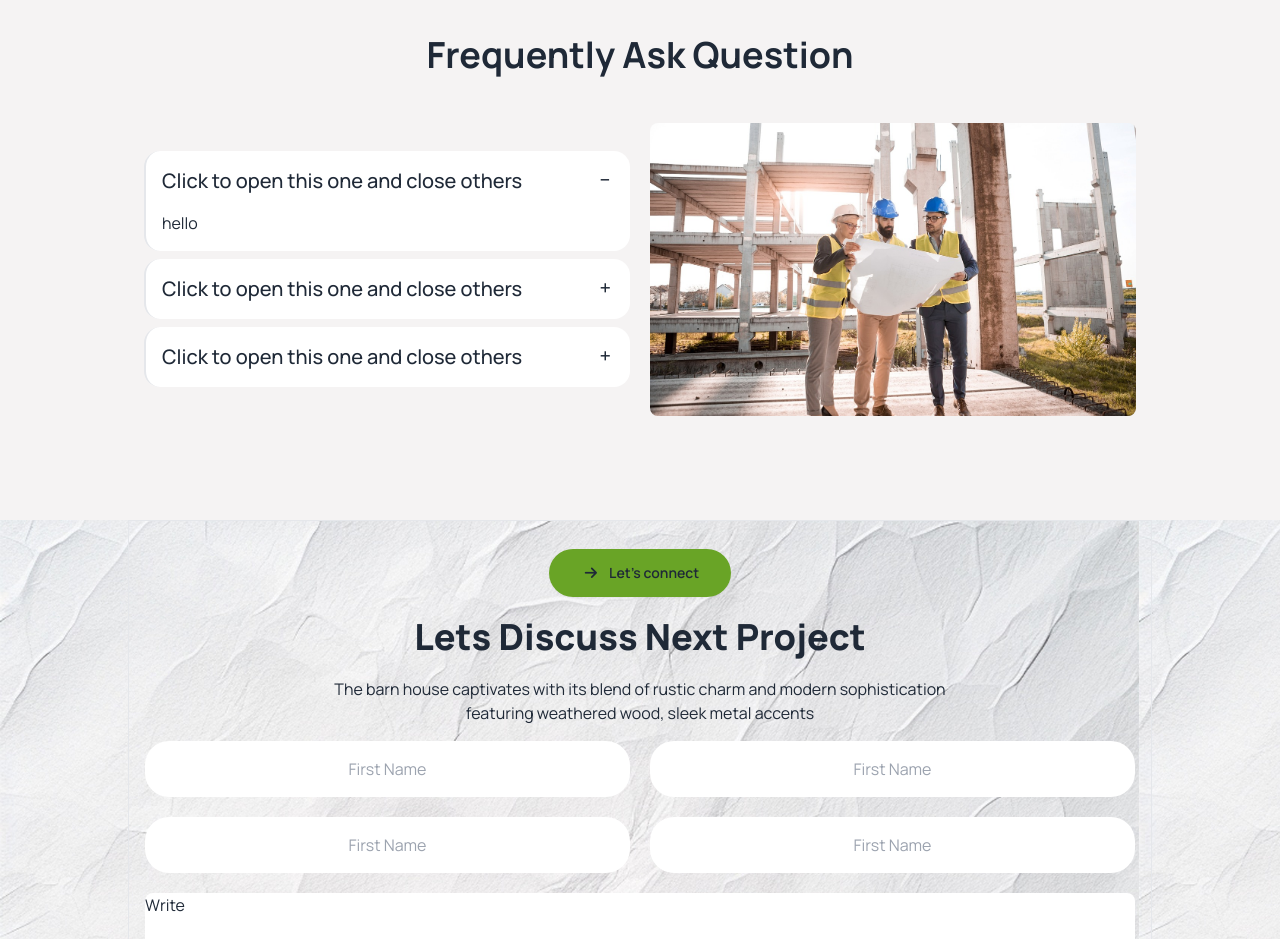
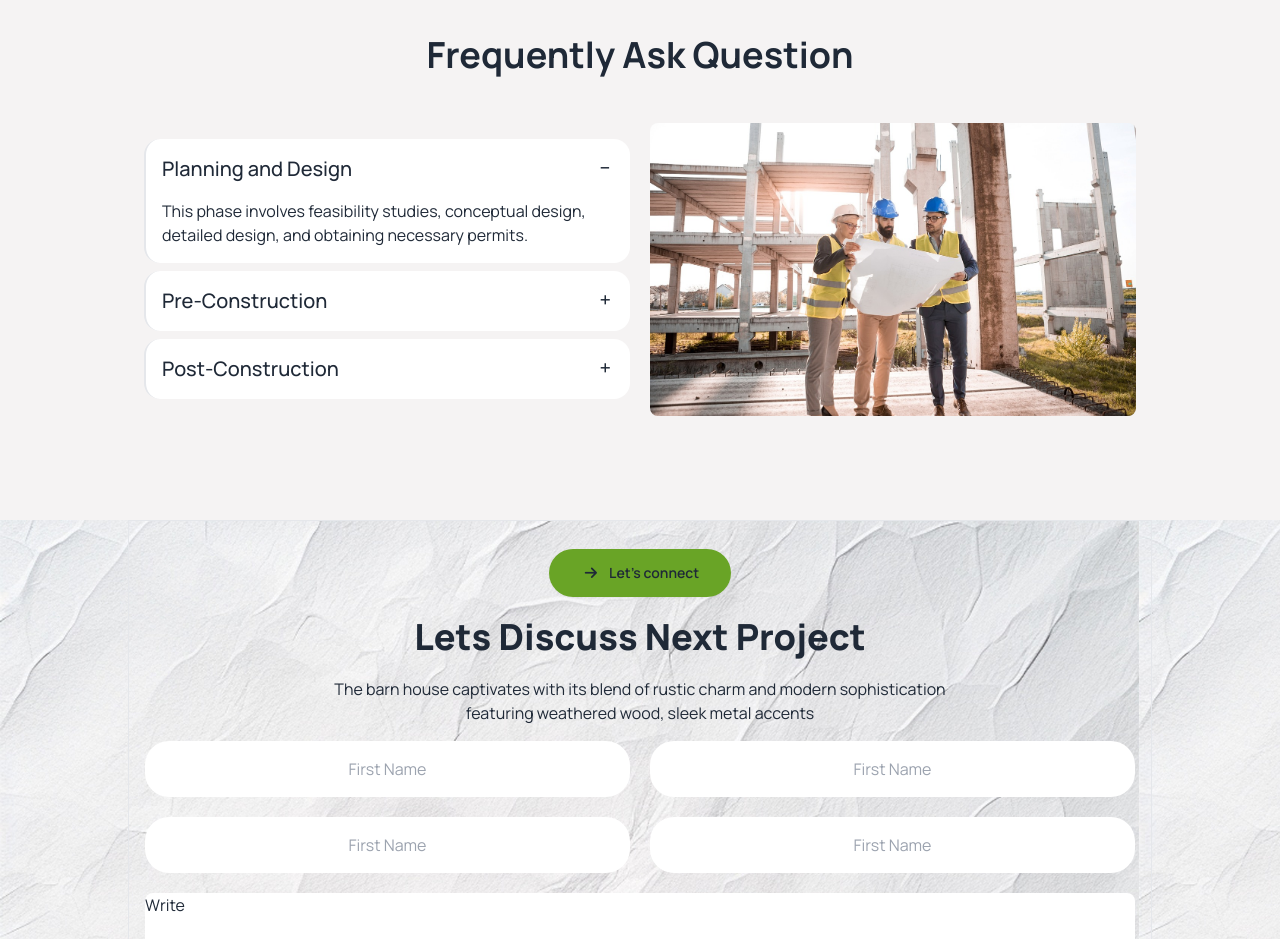
Before and after one commit to shoriful-hasan/assignment_3, a plain HTML site: page index.html in a window 1280 px wide. Shown: the part 3140-4079 px from the top of the page. Drawn offline with nearby package versions, Linux system fonts and the light colour scheme.

Commit message:
the project is done

```diff
--- a/index.html
+++ b/index.html
@@ -343,23 +343,24 @@
 
   <div class="collapse collapse-plus bg-white border-l-2">
     <input type="radio" name="my-accordion-3" checked="checked" />
-    <div class="collapse-title text-xl font-medium">Click to open this one and close others</div>
+    <div class="collapse-title text-xl font-medium">Planning and Design</div>
     <div class="collapse-content">
-      <p>hello</p>
+      <p>This phase involves feasibility studies, conceptual design, detailed design, and obtaining necessary permits.</p>
     </div>
   </div>
   <div class="collapse collapse-plus bg-white border-l-2">
     <input type="radio" name="my-accordion-3" />
-    <div class="collapse-title text-xl font-medium">Click to open this one and close others</div>
+    <div class="collapse-title text-xl font-medium">Pre-Construction</div>
     <div class="collapse-content">
-      <p>hello</p>
+      <p>Includes budgeting, scheduling, and selecting contractors and suppliers.
+        Construction: The actual building process, including site preparation, foundation work, structural work, and finishing.</p>
     </div>
   </div>
   <div class="collapse collapse-plus bg-white border-l-2">
     <input type="radio" name="my-accordion-3" />
-    <div class="collapse-title text-xl font-medium">Click to open this one and close others</div>
+    <div class="collapse-title text-xl font-medium">Post-Construction</div>
     <div class="collapse-content">
-      <p>hello</p>
+      <p>Final inspections, addressing any defects or punch list items, and project handover.</p>
     </div>
   </div>
 
```
